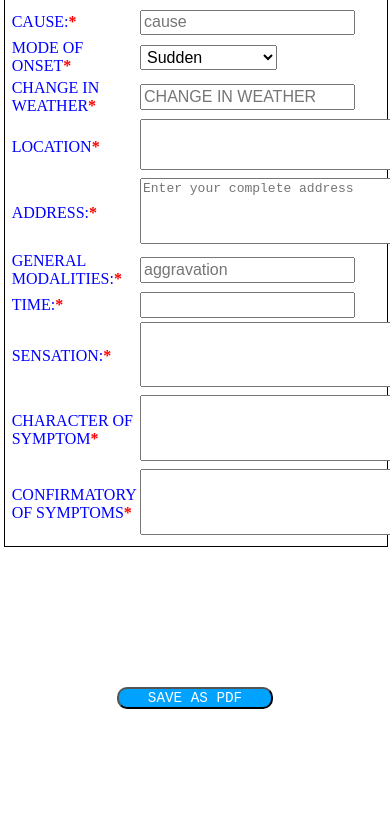
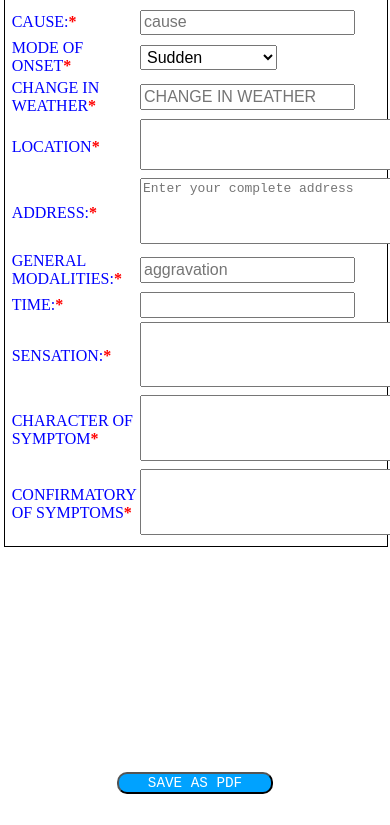
Before and after one commit to Portrick25/SamchikitsaAcuteDisForm, a plain HTML site: page index.html in a window 390 px wide. Shown: the part 275-1100 px from the top of the page. Drawn offline with Linux system fonts and the light colour scheme.

Commit message:
Update index.html

```diff
--- a/index.html
+++ b/index.html
@@ -124,7 +124,7 @@ form{
     position: absolute;
     font-family: monospace;
     left: 30%;
-    top: 114%;
+    top: 124%;
     border-radius: 10px ;
 }
 
```
